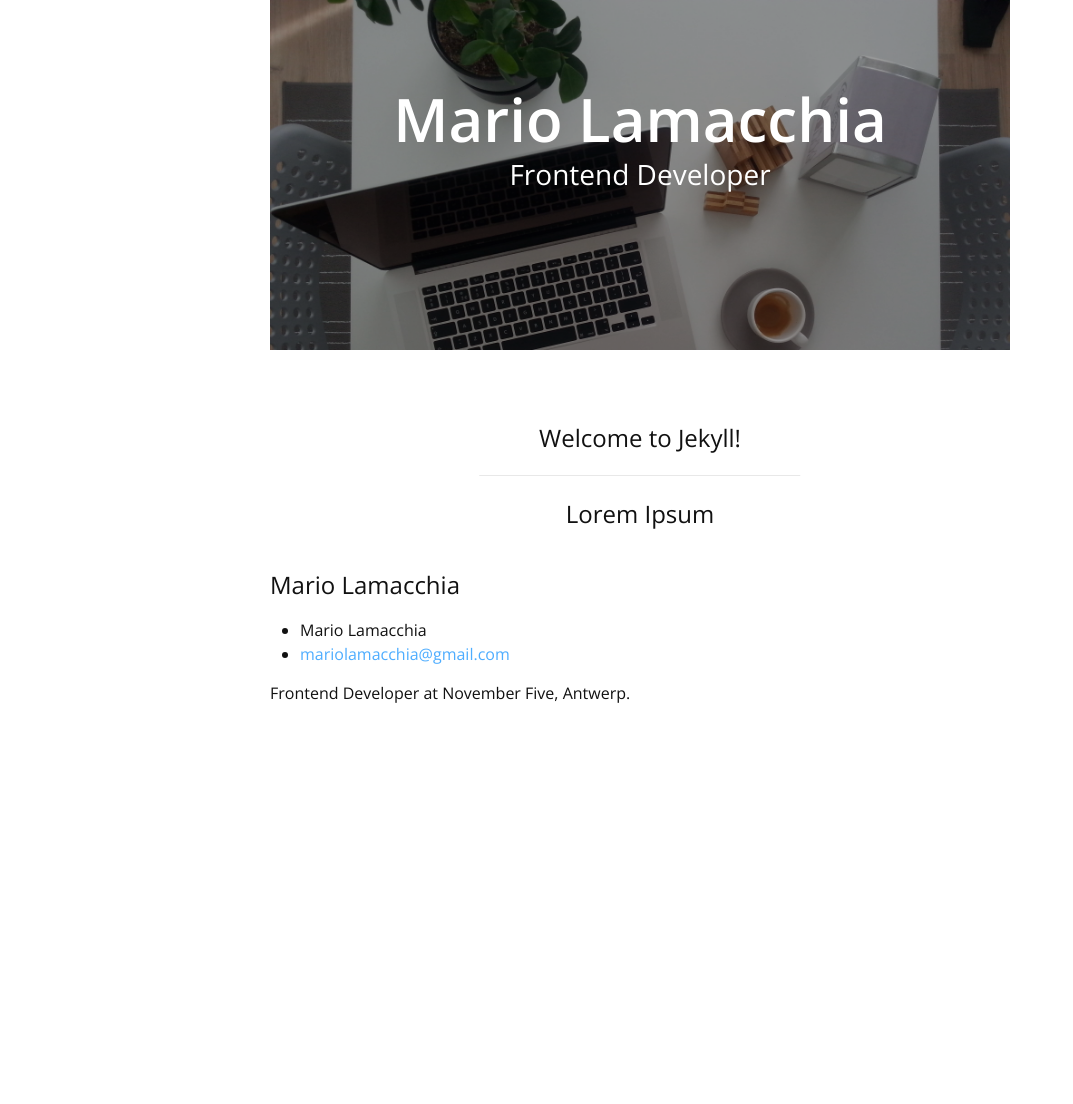
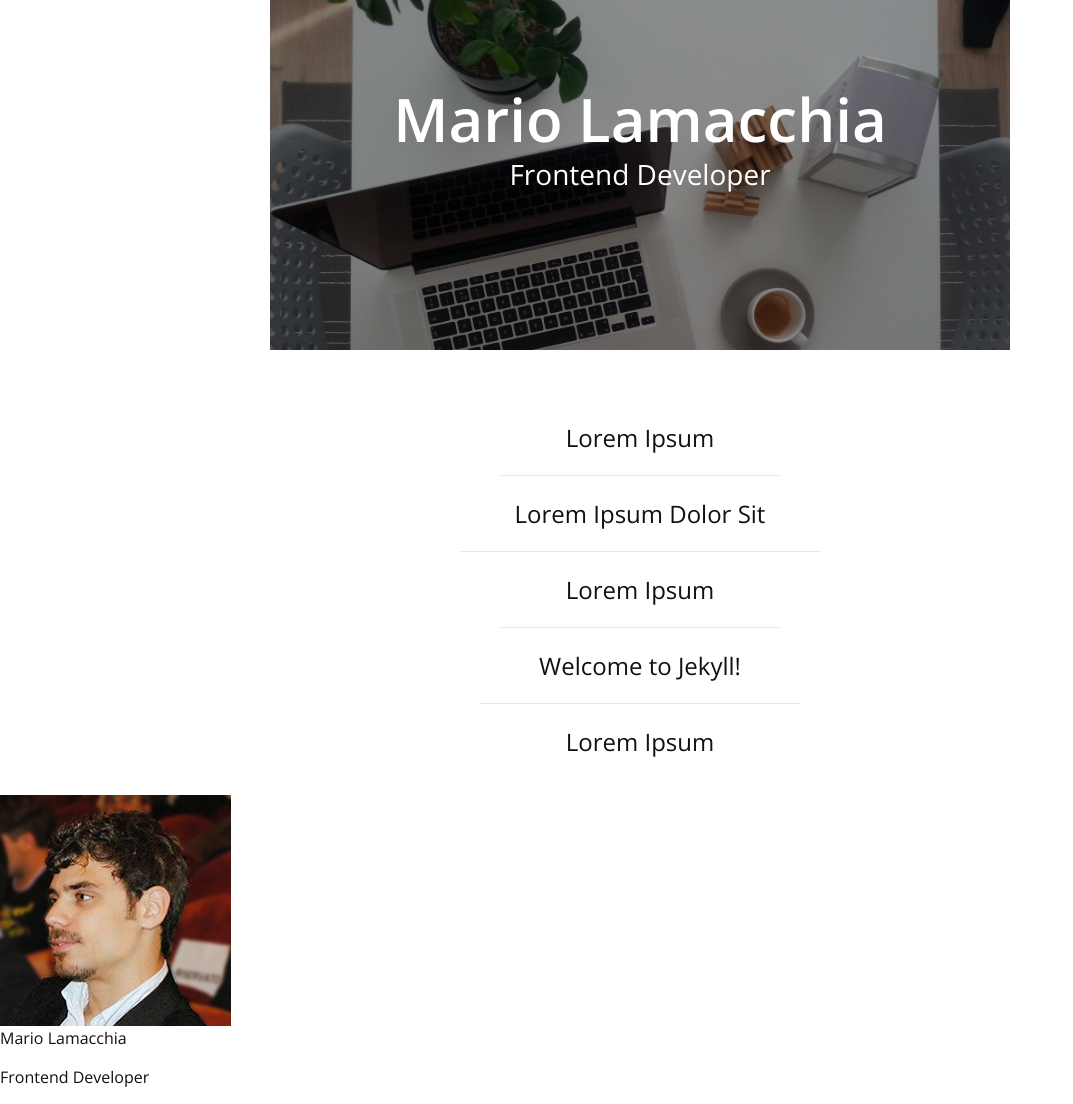
Before and after one commit to mariolamacchia/mariolamacchia.github.io, a Jekyll site: the page built from blog/index.html, in a window 1280 px wide. Shown: the whole page, without its empty margins (0-1073 px from the left). Built offline with Jekyll 4.4.1, drawn with Linux system fonts in a browser that asks for light colours; nearby versions of some CDN libraries; the list of posts is cut into pages by our own code; before the commit the page ends 900 px from its top, so only the background shows below that.

Commit message:
Create lorem ipsum posts

```diff
--- a/_config.yml
+++ b/_config.yml
@@ -1,4 +1,5 @@
 title: Mario Lamacchia
+subtitle: Frontend Developer
 email: mariolamacchia@gmail.com
 description: >
   Frontend Developer at November Five, Antwerp.
--- a/_includes/footer.html
+++ b/_includes/footer.html
@@ -1,38 +1,10 @@
-<footer class="site-footer">
+<footer>
 
-  <div class="wrapper">
+  <img src="/static/images/io.png">
 
-    <h2 class="footer-heading">{{ site.title }}</h2>
-
-    <div class="footer-col-wrapper">
-      <div class="footer-col footer-col-1">
-        <ul class="contact-list">
-          <li>{{ site.title }}</li>
-          <li><a href="mailto:{{ site.email }}">{{ site.email }}</a></li>
-        </ul>
-      </div>
-
-      <div class="footer-col footer-col-2">
-        <ul class="social-media-list">
-          {% if site.github_username %}
-          <li>
-            {% include icon-github.html username=site.github_username %}
-          </li>
-          {% endif %}
-
-          {% if site.twitter_username %}
-          <li>
-            {% include icon-twitter.html username=site.twitter_username %}
-          </li>
-          {% endif %}
-        </ul>
-      </div>
-
-      <div class="footer-col footer-col-3">
-        <p>{{ site.description }}</p>
-      </div>
-    </div>
-
+  <div class="info">
+    <p class="page-title">{{ site.title }}</p>
+    <p class="page-title">{{ site.subtitle }}</p>
   </div>
 
 </footer>
--- /dev/null
+++ b/_posts/2016-07-10-lorep-ipsum3.markdown
@@ -0,0 +1,6 @@
+---
+layout: post
+title:  "Lorem Ipsum Dolor Sit"
+date:   2016-07-11 12:37:31 +0200
+---
+Lorem ipsum dolor sit amet, consectetur adipisicing elit. Rerum amet in maxime reiciendis eaque reprehenderit officia commodi quibusdam magnam unde, perferendis cumque beatae aliquam excepturi enim, nihil, hic accusantium. Ab.Lorem ipsum dolor sit amet, consectetur adipisicing elit. Rerum amet in maxime reiciendis eaque reprehenderit officia commodi quibusdam magnam unde, perferendis cumque beatae aliquam excepturi enim, nihil, hic accusantium. Ab.Lorem ipsum dolor sit amet, consectetur adipisicing elit. Rerum amet in maxime reiciendis eaque reprehenderit officia commodi quibusdam magnam unde, perferendis cumque beatae aliquam excepturi enim, nihil, hic accusantium. Ab.Lorem ipsum dolor sit amet, consectetur adipisicing elit. Rerum amet in maxime reiciendis eaque reprehenderit officia commodi quibusdam magnam unde, perferendis cumque beatae aliquam excepturi enim, nihil, hic accusantium. Ab.Lorem ipsum dolor sit amet, consectetur adipisicing elit. Rerum amet in maxime reiciendis eaque reprehenderit officia commodi quibusdam magnam unde, perferendis cumque beatae aliquam excepturi enim, nihil, hic accusantium. Ab.Lorem ipsum dolor sit amet, consectetur adipisicing elit. Rerum amet in maxime reiciendis eaque reprehenderit officia commodi quibusdam magnam unde, perferendis cumque beatae aliquam excepturi enim, nihil, hic accusantium. Ab.
--- /dev/null
+++ b/_posts/2016-07-11-lorep-ipsum3.markdown
@@ -0,0 +1,5 @@
+---
+layout: post
+title:  "Lorem Ipsum"
+---
+Lorem ipsum dolor sit amet, consectetur adipisicing elit. Rerum amet in maxime reiciendis eaque reprehenderit officia commodi quibusdam magnam unde, perferendis cumque beatae aliquam excepturi enim, nihil, hic accusantium. Ab.Lorem ipsum dolor sit amet, consectetur adipisicing elit. Rerum amet in maxime reiciendis eaque reprehenderit officia commodi quibusdam magnam unde, perferendis cumque beatae aliquam excepturi enim, nihil, hic accusantium. Ab.Lorem ipsum dolor sit amet, consectetur adipisicing elit. Rerum amet in maxime reiciendis eaque reprehenderit officia commodi quibusdam magnam unde, perferendis cumque beatae aliquam excepturi enim, nihil, hic accusantium. Ab.Lorem ipsum dolor sit amet, consectetur adipisicing elit. Rerum amet in maxime reiciendis eaque reprehenderit officia commodi quibusdam magnam unde, perferendis cumque beatae aliquam excepturi enim, nihil, hic accusantium. Ab.Lorem ipsum dolor sit amet, consectetur adipisicing elit. Rerum amet in maxime reiciendis eaque reprehenderit officia commodi quibusdam magnam unde, perferendis cumque beatae aliquam excepturi enim, nihil, hic accusantium. Ab.Lorem ipsum dolor sit amet, consectetur adipisicing elit. Rerum amet in maxime reiciendis eaque reprehenderit officia commodi quibusdam magnam unde, perferendis cumque beatae aliquam excepturi enim, nihil, hic accusantium. Ab.
--- /dev/null
+++ b/_posts/2016-07-12-lorep-ipsum3.markdown
@@ -0,0 +1,5 @@
+---
+layout: post
+title:  "Lorem Ipsum"
+---
+Lorem ipsum dolor sit amet, consectetur adipisicing elit. Rerum amet in maxime reiciendis eaque reprehenderit officia commodi quibusdam magnam unde, perferendis cumque beatae aliquam excepturi enim, nihil, hic accusantium. Ab.Lorem ipsum dolor sit amet, consectetur adipisicing elit. Rerum amet in maxime reiciendis eaque reprehenderit officia commodi quibusdam magnam unde, perferendis cumque beatae aliquam excepturi enim, nihil, hic accusantium. Ab.Lorem ipsum dolor sit amet, consectetur adipisicing elit. Rerum amet in maxime reiciendis eaque reprehenderit officia commodi quibusdam magnam unde, perferendis cumque beatae aliquam excepturi enim, nihil, hic accusantium. Ab.Lorem ipsum dolor sit amet, consectetur adipisicing elit. Rerum amet in maxime reiciendis eaque reprehenderit officia commodi quibusdam magnam unde, perferendis cumque beatae aliquam excepturi enim, nihil, hic accusantium. Ab.Lorem ipsum dolor sit amet, consectetur adipisicing elit. Rerum amet in maxime reiciendis eaque reprehenderit officia commodi quibusdam magnam unde, perferendis cumque beatae aliquam excepturi enim, nihil, hic accusantium. Ab.Lorem ipsum dolor sit amet, consectetur adipisicing elit. Rerum amet in maxime reiciendis eaque reprehenderit officia commodi quibusdam magnam unde, perferendis cumque beatae aliquam excepturi enim, nihil, hic accusantium. Ab.
--- /dev/null
+++ b/_sass/_footer.scss
@@ -0,0 +1,4 @@
+footer {
+  @extend .wrapper;
+
+}
--- a/index.html
+++ b/index.html
@@ -5,8 +5,8 @@ layout: home
 <div class="home">
 
   <div class="home__heading">
-    <h1 class="site-title">Mario Lamacchia</h1>
-    <h2 class="site-subtitle">Frontend Developer</h2>
+    <h1 class="site-title">{{ site.title }}</h1>
+    <h2 class="site-subtitle">{{ site.subtitle }}</h2>
   </div>
 
   <div class="home__links">
```
Also changed, not shown: static/images/io.png (added).
